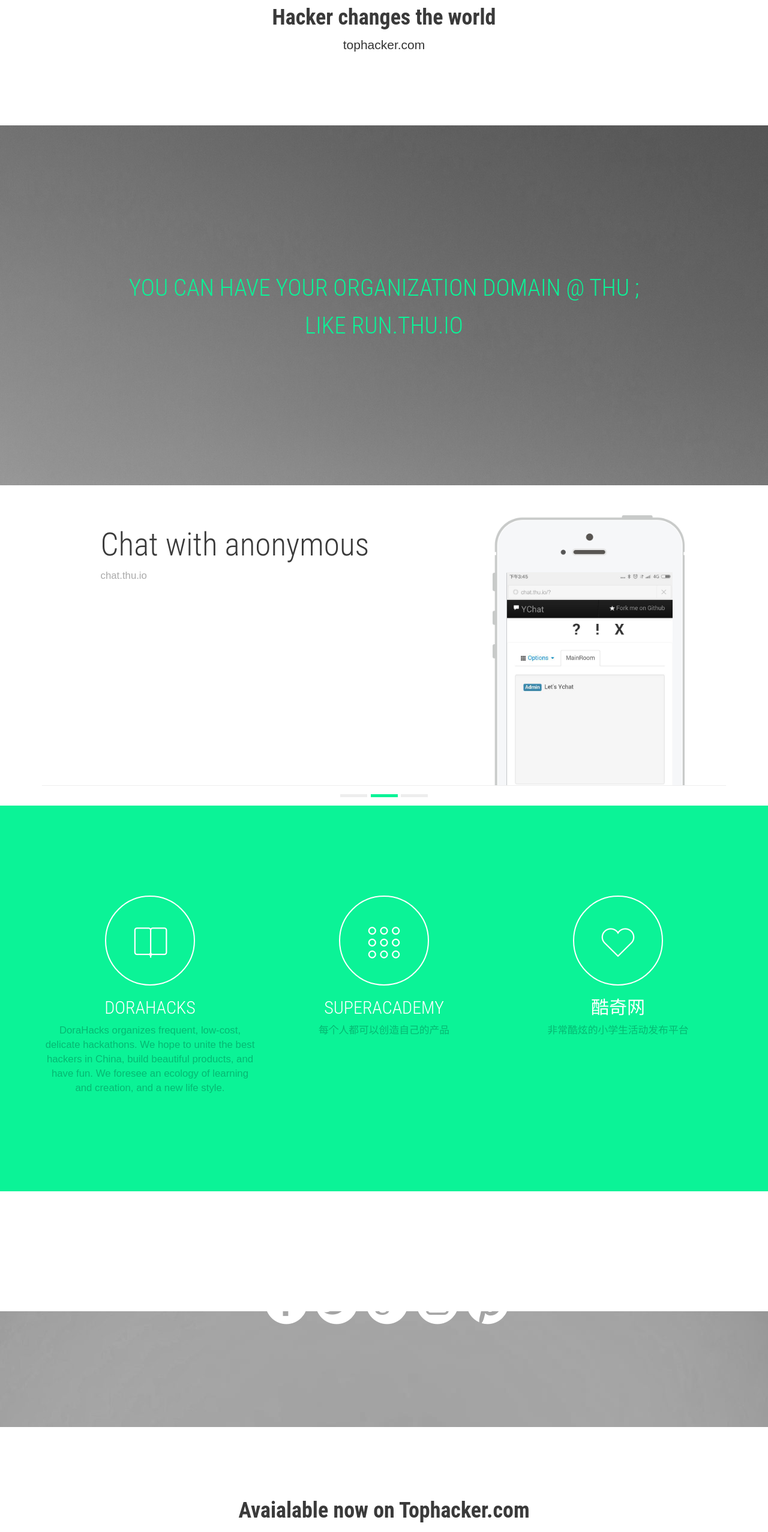
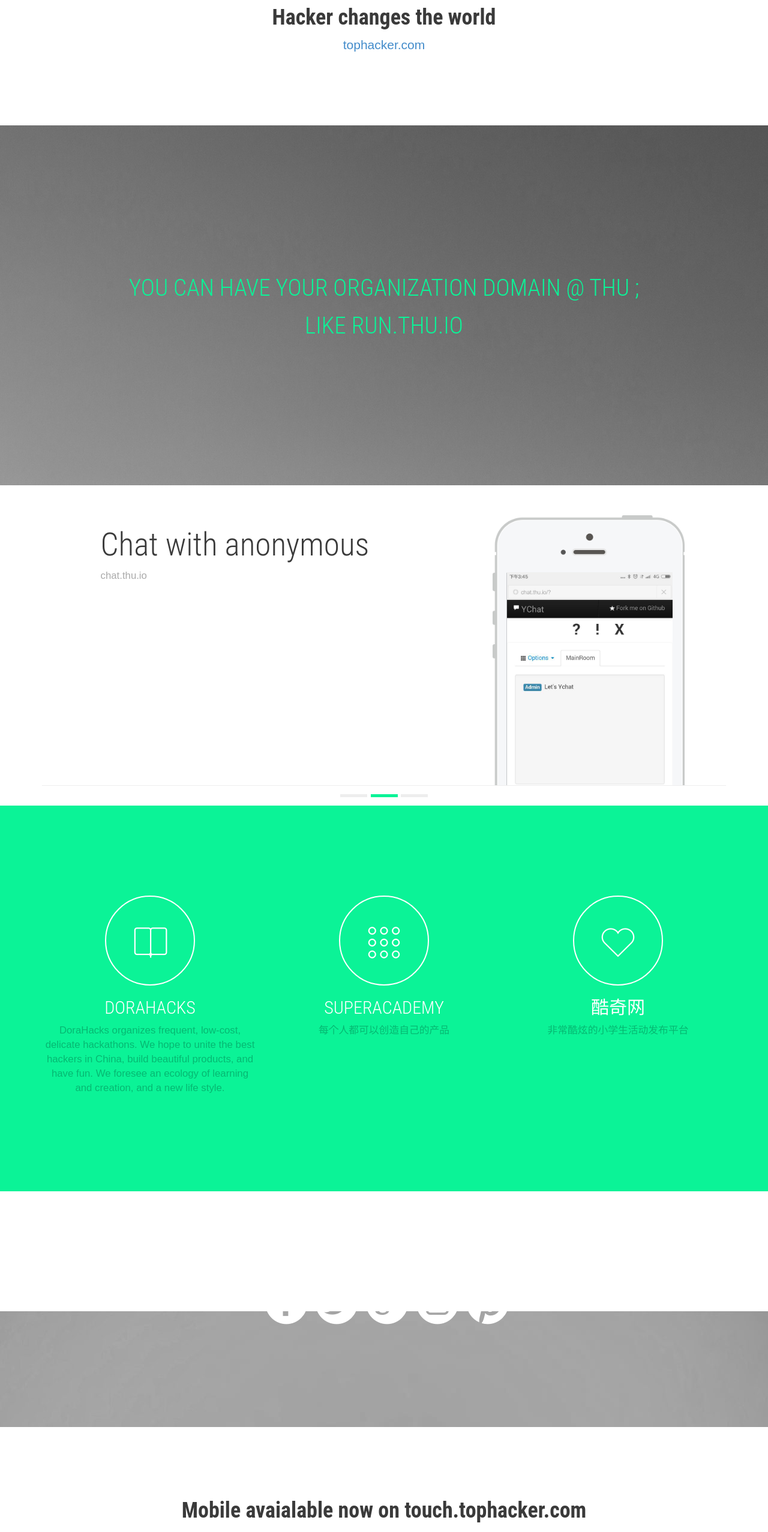
Before and after one commit to NianNianNian/thuio, a plain HTML site: page index.html in a window 1280 px wide. Shown: the part 1070-3624 px from the top of the page at 60% size. Drawn offline with Linux system fonts and the light colour scheme; some packages are replaced by stand-ins of ours; a script that the page names is missing; files whose address does not match are found by name; a web font is replaced by a local one.

Commit message:
add mobile

```diff
--- a/index.html
+++ b/index.html
@@ -93,7 +93,7 @@
 			  <div class="row">
 				  <div class="col-md-offset-2 col-md-8">
 					 <h1>Hacker changes the world </h1>
-					 	    <p class="lead">tophacker.com</p>
+					 	    <a href = "http://tophacker.com/"><p class="lead">tophacker.com</p></a>
 					 	    <!--button type="button" class="app-store"></button-->
 				  </div>
 			  </div>
@@ -234,8 +234,8 @@
 	  	<div class="container">
 	  		<div class="row">
 	  			<div class="col-md-12">
-	  				<h1>Avaialable now on Tophacker.com</h1>
-	  				<a href = "http://tophacker.com/"><p class="lead">click to build your hacker social network!</p></a>
+	  				<h1>Mobile avaialable now on touch.tophacker.com</h1>
+	  				<a href = "http://touch.tophacker.com/"><p class="lead">click to build your hacker social network!</p></a>
 	  				<!-- button type="button" class="app-store"></button-->
 	  				<!--button type="button" class="app-tophacker"></button-->
 	  			</div>
```
